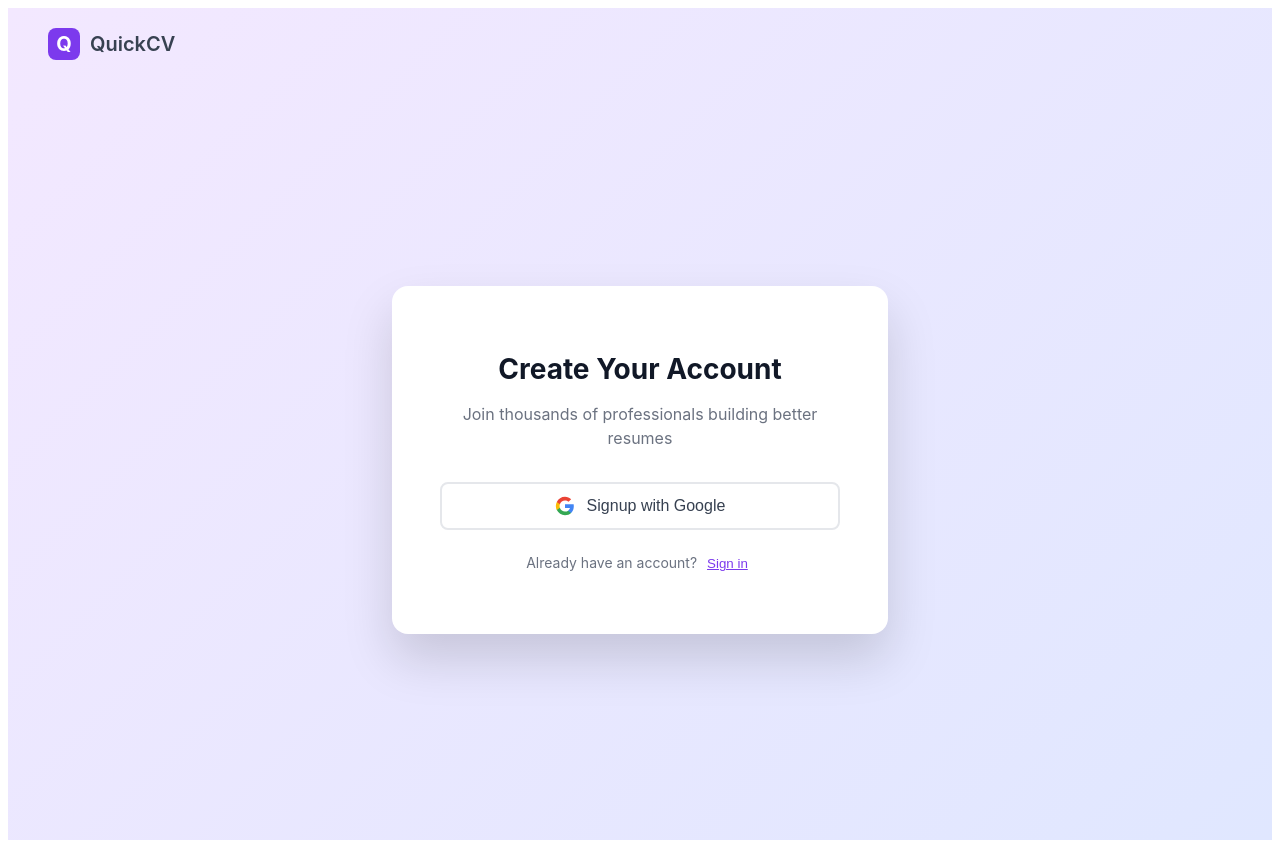
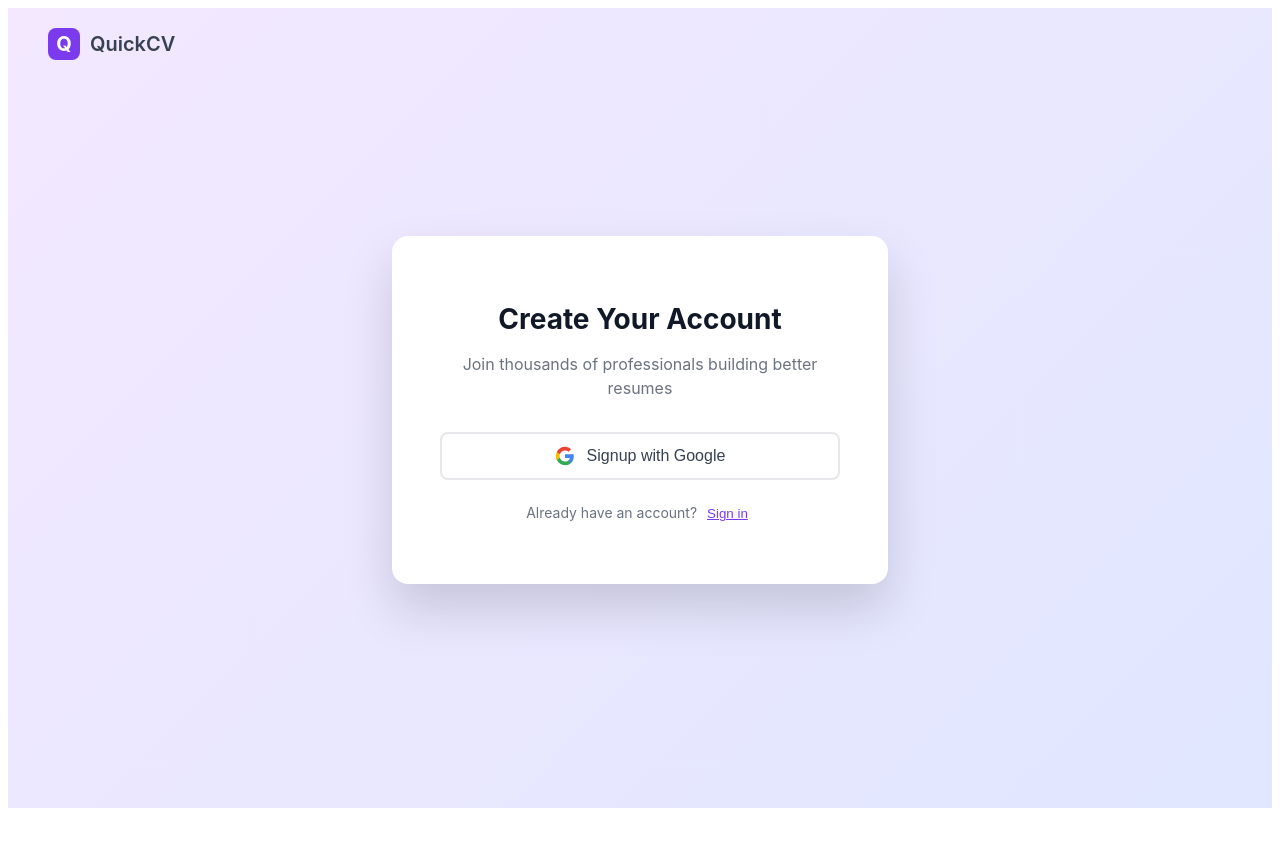
Before and after one commit to developervinit/QuickCV_Frontend, a React (Vite) app: page /signup in a window 1280 px wide. After the commit the page ends 816 px from the top, so only its background shows below. Built offline with nearby package versions, Linux system fonts and the light colour scheme.

Commit message:
Fix: fix login signup center

```diff
--- a/src/pages/loginPage/LoginPage.module.css
+++ b/src/pages/loginPage/LoginPage.module.css
@@ -38,8 +38,7 @@
   display: flex;
   justify-content: center;
   align-items: center;
-  min-height: calc(100vh - 80px);
-  padding: 20px;
+  min-height: calc(100vh - 140px);
 }
 
 .loginCard {
--- a/src/pages/signupPage/SignupPage.module.css
+++ b/src/pages/signupPage/SignupPage.module.css
@@ -38,8 +38,7 @@
   display: flex;
   justify-content: center;
   align-items: center;
-  min-height: calc(100vh - 80px);
-  padding: 20px;
+  min-height: calc(100vh - 140px);
 }
 
 .signupCard {
```
